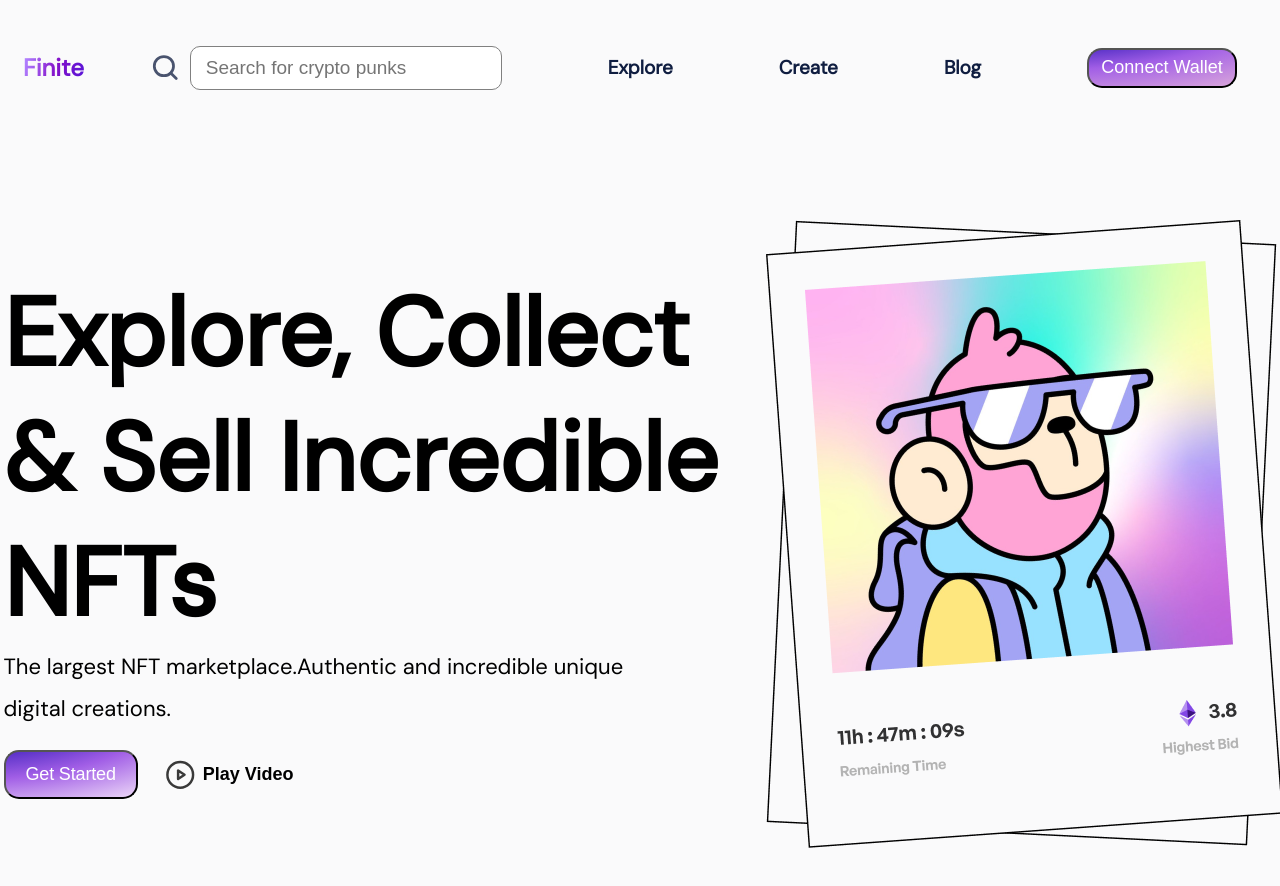
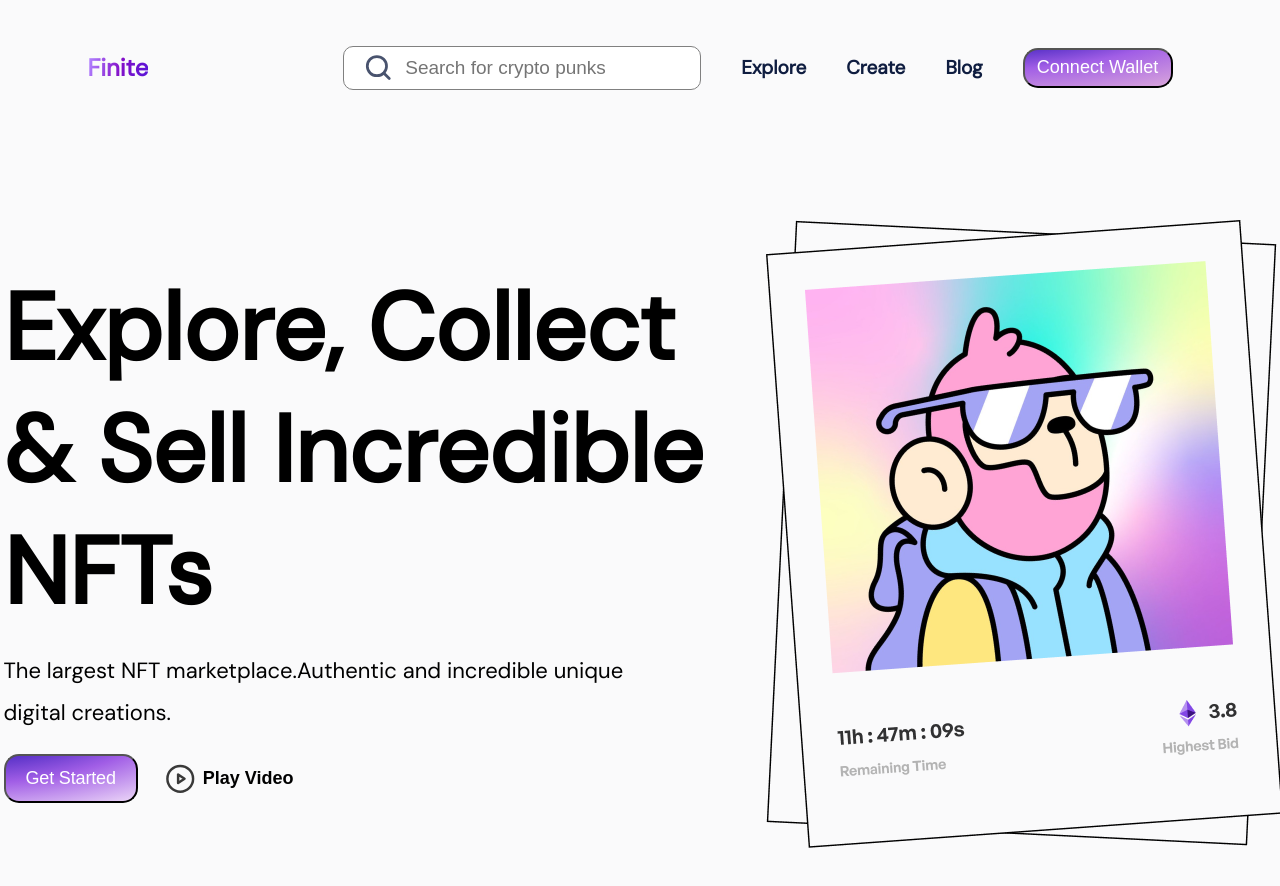
Before and after one commit to Divyesh-5981/finite-webpage, a plain HTML site: page index.html in a window 1280 px wide. Drawn offline with Linux system fonts and the light colour scheme.

Commit message:
Add Typo

```diff
--- a/index.html
+++ b/index.html
@@ -16,7 +16,7 @@
       <nav class="navbar">
         <ul class="navbar-items">
           <li class="input-magnify">
-            <img src="./Icon/Regular/MagnifyingGlass.svg" alt="MagnifyingGlass">
+            <img src="./Icon/Regular/MagnifyingGlass.svg" alt="MagnifyingGlass" class="magnify-icon">
             <input
               class="search-input"
               type="text"
@@ -41,7 +41,7 @@
       <div class="left-box">
 
         <div class="heading">
-          <h1>Explore, Collect & Sell Incredible NFTs</h1>
+          <h1 class="heading-one">Explore, Collect & Sell Incredible NFTs</h1>
         </div>
         <div class="paragraph">
           <p>
--- a/style.css
+++ b/style.css
@@ -6,12 +6,12 @@
 }
 body {
   font-family: "DM Sans", sans-serif;
+  background: #fafafb;
 }
 .header {
   display: flex;
   width: 100%;
   height: 135px;
-  background: #fafafb;
   align-items: center;
   justify-content: space-around;
 }
@@ -19,7 +19,6 @@ body {
   list-style: none;
   display: flex;
   align-items: center;
-  column-gap: 66px;
 }
 .nav-btn {
   background-image: radial-gradient(
@@ -48,10 +47,15 @@ body {
   display: flex;
   align-items: center;
   column-gap: 10px;
+  position: relative;
+}
+.magnify-icon{
+    position: absolute;
+    left: 10%;
 }
 .search-input {
   border: 0.1px solid gray;
-  padding: 10px 50px 10px 15px;
+  padding: 10px 50px 10px 61px;
   font-weight: 500;
   font-size: 19px;
   border-radius: 10px;
@@ -71,9 +75,7 @@ body {
   width: 100%;
   height: 100vh;
   display: flex;
-  background-color: rgba(250, 250, 251, 1);
   justify-content: center;
-  background-color: rgba(250, 250, 251, 1);
   align-items: center;
   column-gap: 36px;
 }
@@ -86,9 +88,12 @@ body {
 
 .left-box .heading {
   width: 726px;
+}
+.heading-one{
   font-style: normal;
   font-weight: 600;
-  font-size: 64px;
+  font-size: 94px;
+  margin-bottom: 16.4px;
 }
 .left-box .paragraph {
   width: 650px;
```
